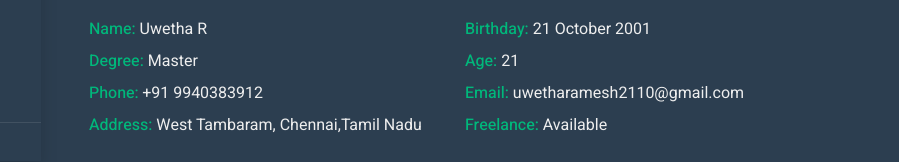
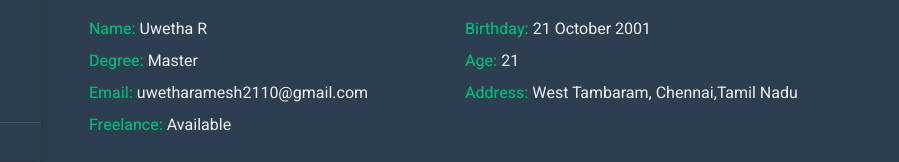
Before and after one commit to Uwetha/Portfolio, a plain HTML site: page index.html in a window 1280 px wide. Shown: the part 639-801 px from the top of the page, 381-1280 px from the left. Drawn offline with nearby package versions, Linux system fonts and the light colour scheme.

Commit message:
Update index.html

```diff
--- a/index.html
+++ b/index.html
@@ -89,9 +89,6 @@
                             </div>
                             <div class="col-sm-6 py-1">
                                 <span class="fw-medium text-primary">Age:</span> 21
-                            </div>
-                            <div class="col-sm-6 py-1">
-                                <span class="fw-medium text-primary">Phone:</span> +91 9940383912
                             </div>
                             <div class="col-sm-6 py-1">
                                 <span class="fw-medium text-primary">Email:</span> uwetharamesh2110@gmail.com
```
